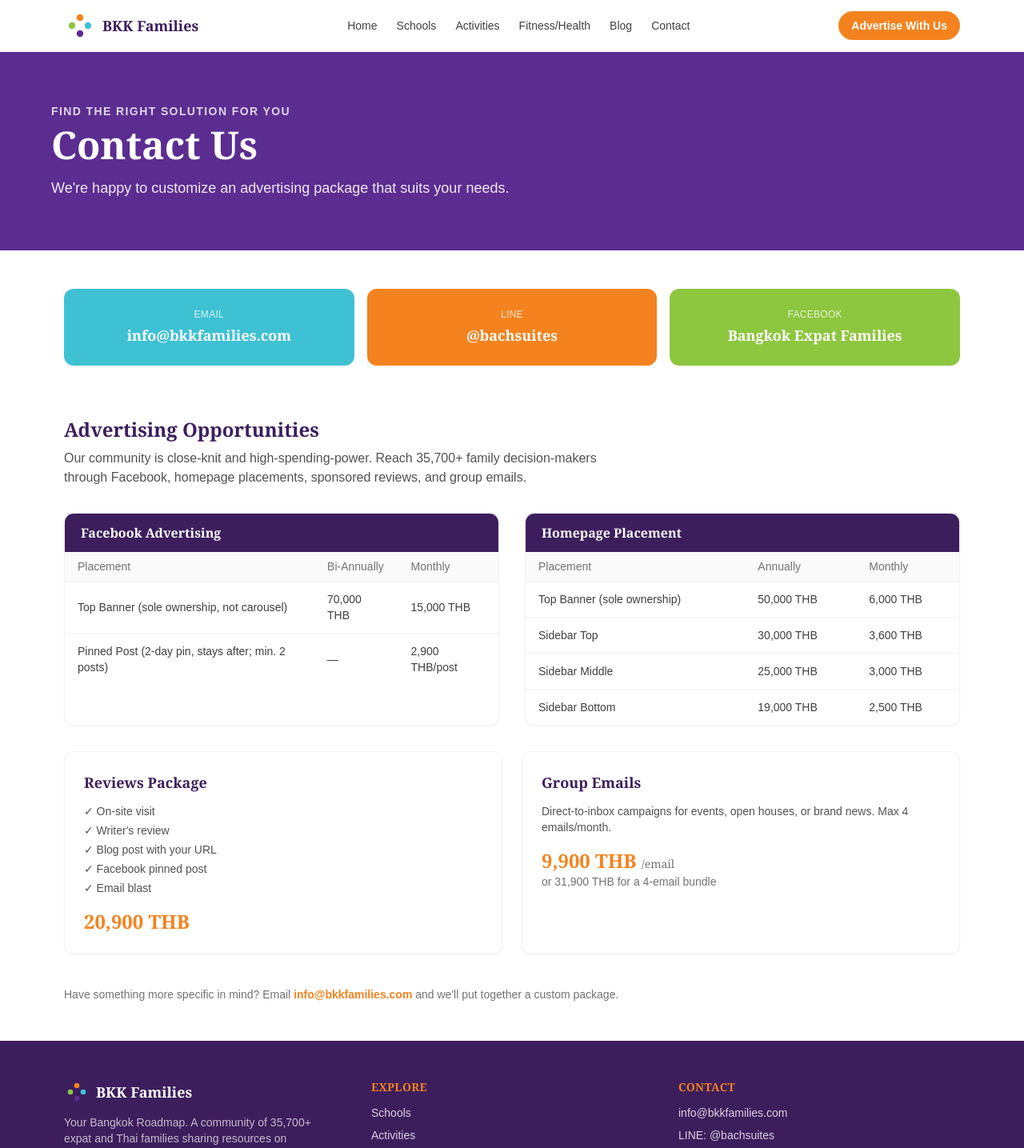
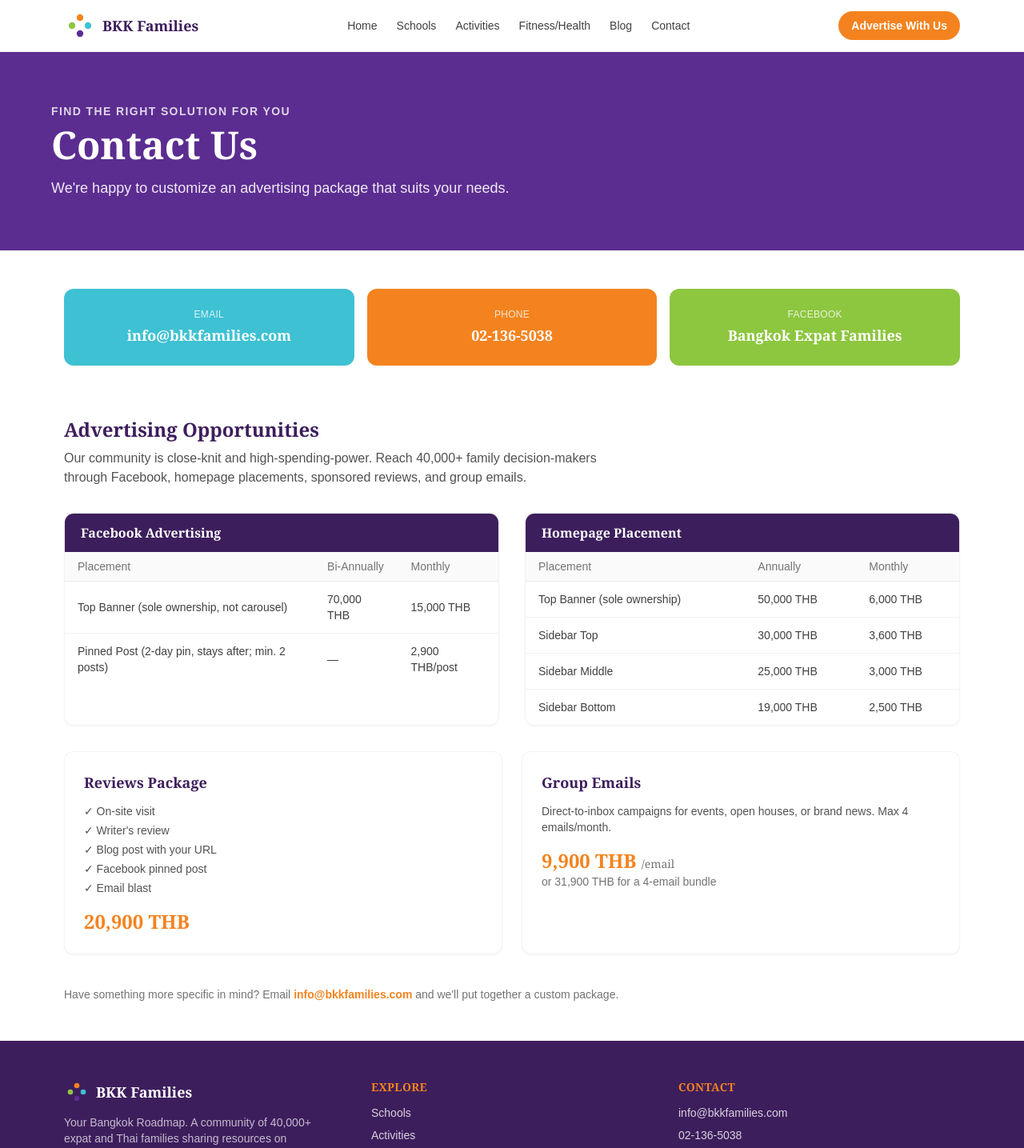
Before and after one commit to robkawada-ux/bkkfamilies, a Next.js app: page /contact in a window 1280 px wide. Shown: the top 1435 px of the page at 80% size. Built offline with nearby package versions, Linux system fonts and the light colour scheme.

Commit message:
Update member count from 35,700 to 40,000 site-wide

```diff
--- a/src/app/contact/page.tsx
+++ b/src/app/contact/page.tsx
@@ -4,7 +4,7 @@
 export const metadata: Metadata = {
   title: "Contact & Advertising",
   description:
-    "Get in touch with BKK Families, or explore advertising opportunities to reach our 35,700+ member community.",
+    "Get in touch with BKK Families, or explore advertising opportunities to reach our 40,000+ member community.",
 };
 
 const FB_RATES = [
@@ -41,16 +41,14 @@
             </p>
           </a>
           <a
-            href="https://line.me/ti/p/~bachsuites"
-            target="_blank"
-            rel="noreferrer"
+            href="tel:021365038"
             className="rounded-xl bg-orange p-6 text-center text-white transition hover:opacity-90"
           >
-            <p className="text-xs uppercase tracking-wide text-white/80">LINE</p>
-            <p className="mt-1 font-heading text-lg font-bold">@bachsuites</p>
+            <p className="text-xs uppercase tracking-wide text-white/80">Phone</p>
+            <p className="mt-1 font-heading text-lg font-bold">02-136-5038</p>
           </a>
           <a
-            href="https://www.facebook.com/share/g/1BtUEcrkLS/?mibextid=wwXIfr"
+            href="https://www.facebook.com/groups/bangkokexpatfamilies"
             target="_blank"
             rel="noreferrer"
             className="rounded-xl bg-green p-6 text-center text-white transition hover:opacity-90"
@@ -69,7 +67,7 @@
           </h2>
           <p className="mt-2 max-w-2xl text-neutral-600">
             Our community is close-knit and high-spending-power. Reach
-            35,700+ family decision-makers through Facebook, homepage
+            40,000+ family decision-makers through Facebook, homepage
             placements, sponsored reviews, and group emails.
           </p>
 
--- a/src/app/layout.tsx
+++ b/src/app/layout.tsx
@@ -10,11 +10,11 @@
     template: "%s | BKK Families",
   },
   description:
-    "The largest, longest-running community for expat and Thai families in Bangkok. Find international schools, family activities, and health resources — plus a 35,700+ member Facebook community.",
+    "The largest, longest-running community for expat and Thai families in Bangkok. Find international schools, family activities, and health resources — plus a 40,000+ member Facebook community.",
   openGraph: {
     title: "BKK Families — Your Bangkok Roadmap",
     description:
-      "Schools, activities, and healthcare resources for families in Bangkok, backed by a 35,700+ member community.",
+      "Schools, activities, and healthcare resources for families in Bangkok, backed by a 40,000+ member community.",
     url: "https://bkkfamilies.com",
     siteName: "BKK Families",
     locale: "en_US",
--- a/src/app/page.tsx
+++ b/src/app/page.tsx
@@ -20,7 +20,7 @@
             The community every Bangkok family finds eventually.
           </h1>
           <p className="mt-5 max-w-xl text-lg text-white/90">
-            35,700+ expat and Thai families sharing what actually works —
+            40,000+ expat and Thai families sharing what actually works —
             schools, activities, healthcare, and everything in between.
             Community since 2012.
           </p>
@@ -32,7 +32,7 @@
               Browse Schools
             </Link>
             <a
-              href="https://www.facebook.com/share/g/1BtUEcrkLS/?mibextid=wwXIfr"
+              href="https://www.facebook.com/groups/bangkokexpatfamilies"
               target="_blank"
               rel="noreferrer"
               className="rounded-full border-2 border-white px-6 py-3 font-semibold text-white transition hover:bg-white/10"
@@ -46,7 +46,7 @@
       {/* STATS */}
       <section className="mx-auto -mt-10 max-w-6xl px-4">
         <div className="grid grid-cols-2 gap-4 md:grid-cols-4">
-          <StatCard value="35,700" label="Facebook Members" color="green" />
+          <StatCard value="40,000" label="Facebook Members" color="green" />
           <StatCard value="+115/wk" label="New Members" color="teal" />
           <StatCard value="5+/day" label="New Posts" color="purple" />
           <StatCard value="14 yrs" label="Community Since 2012" color="orange" />
@@ -141,7 +141,7 @@
       <section className="mx-auto max-w-6xl px-4 py-20">
         <div className="rounded-2xl bg-purple px-8 py-12 text-center text-white">
           <h2 className="font-heading text-3xl font-bold">
-            Reach 35,700+ Bangkok Families
+            Reach 40,000+ Bangkok Families
           </h2>
           <p className="mx-auto mt-3 max-w-xl text-white/85">
             Banner placements, sponsored reviews, group emails, and Facebook
--- a/src/components/ui/Footer.tsx
+++ b/src/components/ui/Footer.tsx
@@ -12,7 +12,7 @@
               <span className="font-heading text-lg font-bold">BKK Families</span>
             </div>
             <p className="mt-3 max-w-xs text-sm text-white/70">
-              Your Bangkok Roadmap. A community of 35,700+ expat and Thai
+              Your Bangkok Roadmap. A community of 40,000+ expat and Thai
               families sharing resources on schools, activities, and
               healthcare in Bangkok since 2012.
             </p>
@@ -34,10 +34,10 @@
             </h3>
             <ul className="mt-3 space-y-2 text-sm text-white/80">
               <li>info@bkkfamilies.com</li>
-              <li><a href="https://line.me/ti/p/~bachsuites" target="_blank" rel="noreferrer" className="hover:text-white">LINE: @bachsuites</a></li>
+              <li>02-136-5038</li>
               <li>
                 <a
-                  href="https://www.facebook.com/share/g/1BtUEcrkLS/?mibextid=wwXIfr"
+                  href="https://www.facebook.com/groups/bangkokexpatfamilies"
                   className="hover:text-white"
                   target="_blank"
                   rel="noreferrer"
```
